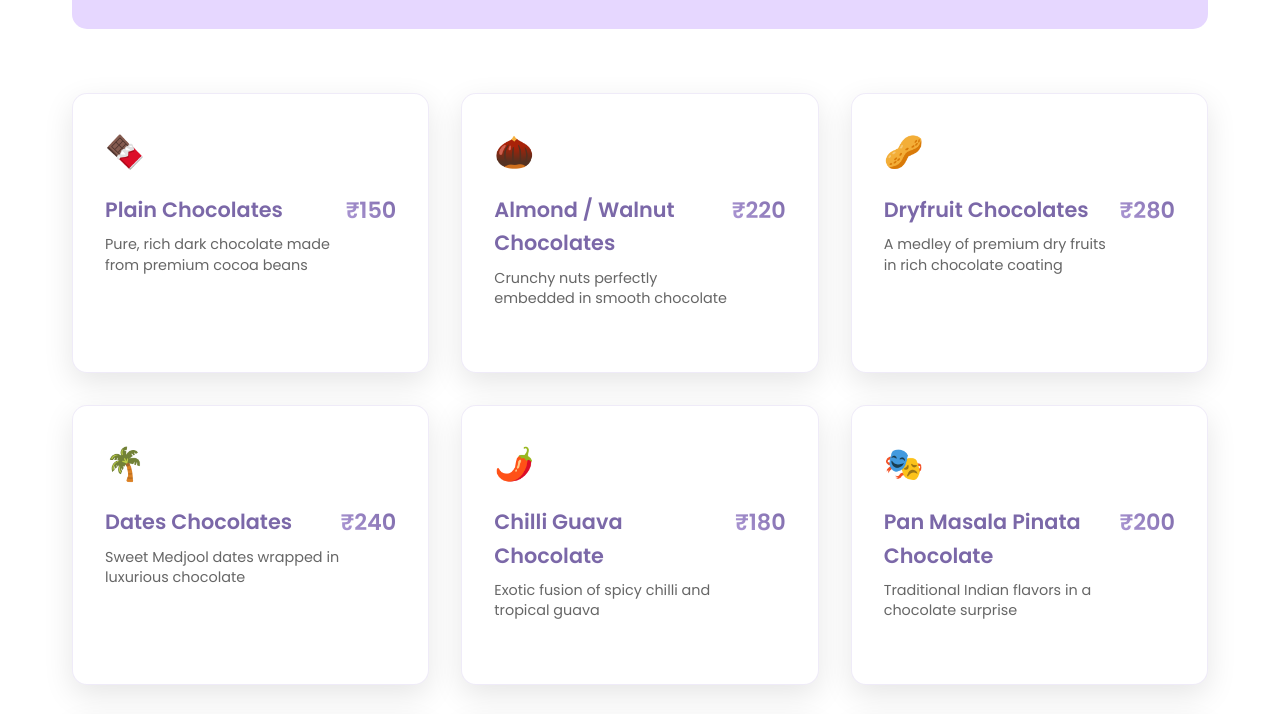
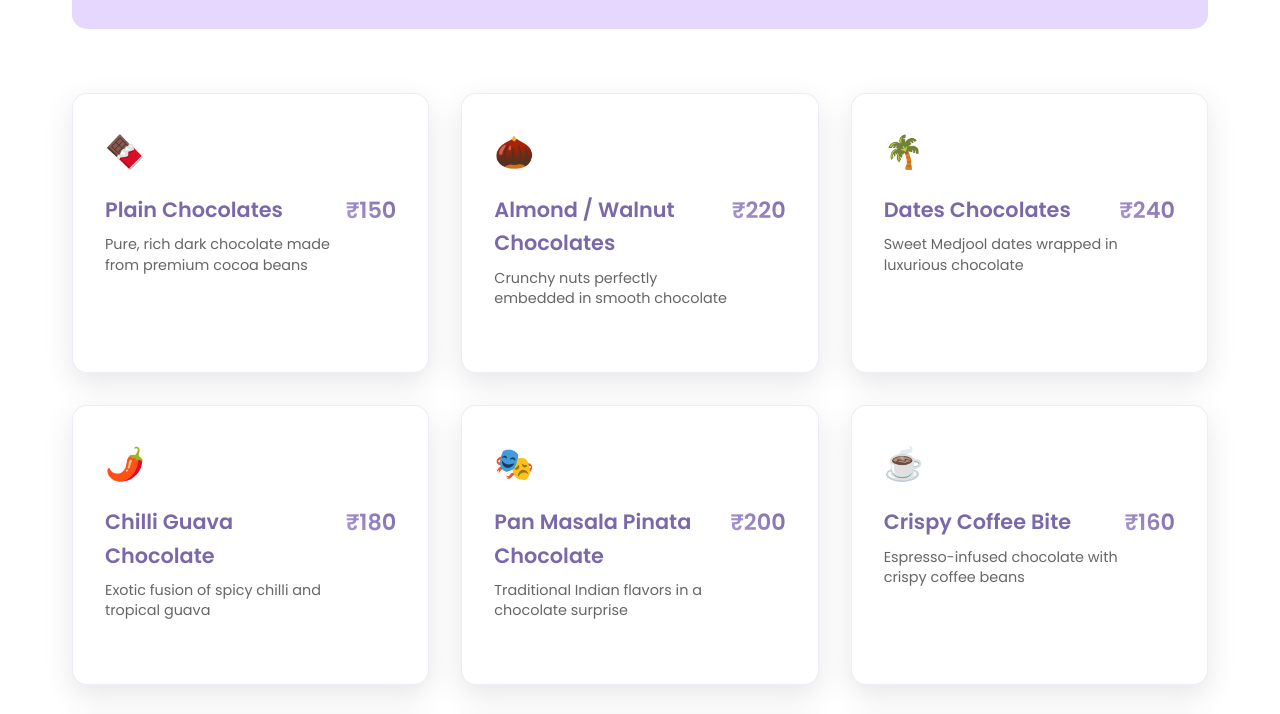
Before and after one commit to littletreat/littletreat-sweets, a plain HTML site: page index.html in a window 1280 px wide. Shown: the part 1193-1907 px from the top of the page. Drawn offline with nearby package versions, Linux system fonts and the light colour scheme.

Commit message:
Update index.html

```diff
--- a/index.html
+++ b/index.html
@@ -563,17 +563,6 @@
                 </div>
 
                 <div class="menu-item">
-                    <span class="item-icon">🥜</span>
-                    <div class="item-header">
-                        <div>
-                            <h3 class="item-name">Dryfruit Chocolates</h3>
-                            <p class="item-description">A medley of premium dry fruits in rich chocolate coating</p>
-                        </div>
-                        <span class="item-price">₹280</span>
-                    </div>
-                </div>
-
-                <div class="menu-item">
                     <span class="item-icon">🌴</span>
                     <div class="item-header">
                         <div>
```
